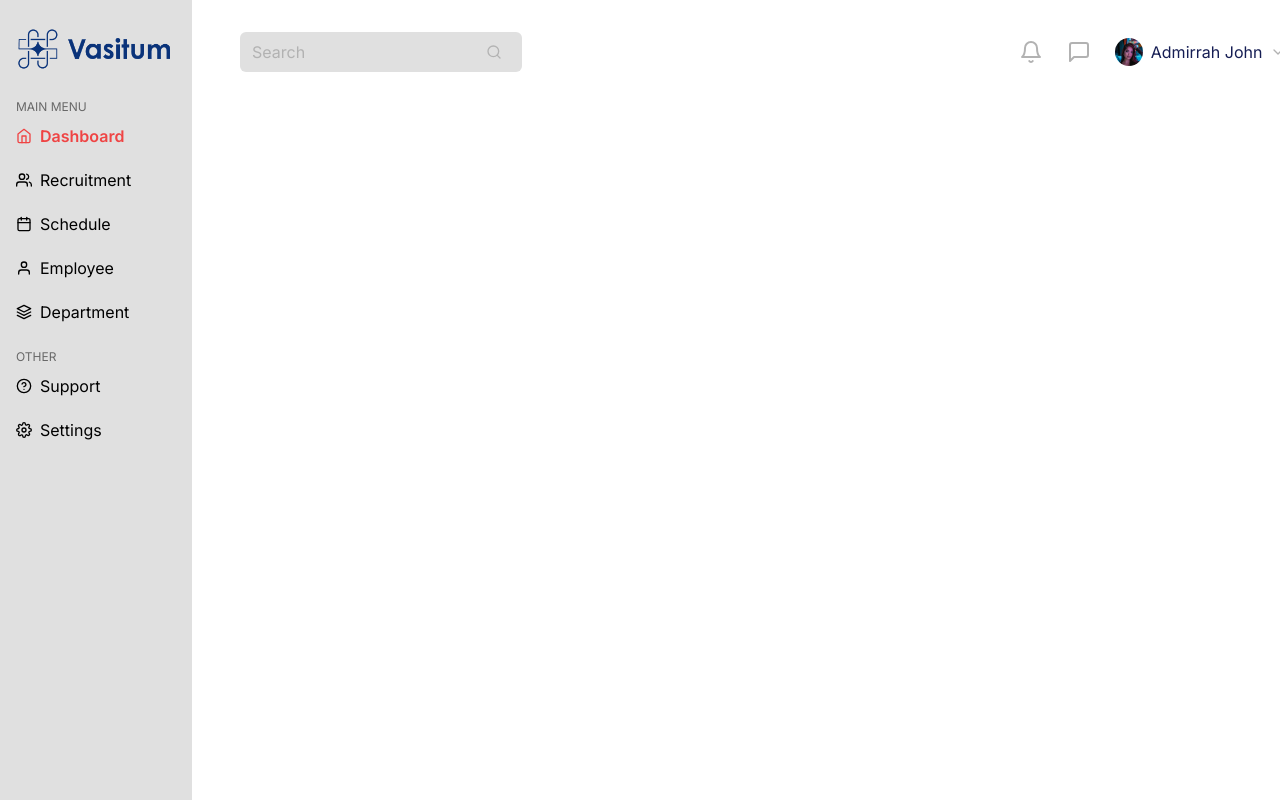
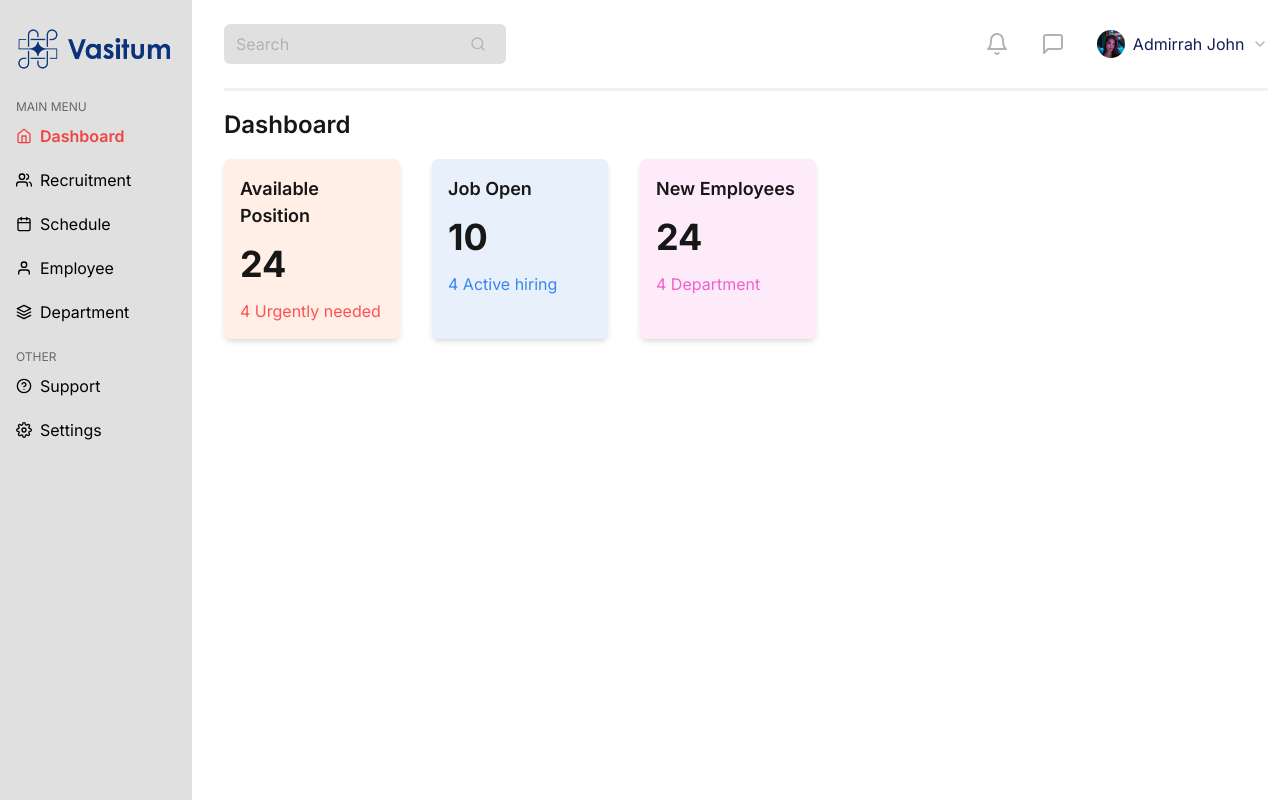
Before and after one commit to Deepanshi1523/Vasitum-task, a Next.js app: page / in a window 1280 px wide. Built offline with nearby package versions, Linux system fonts and the light colour scheme.

Commit message:
nav made

```diff
--- a/app/page.js
+++ b/app/page.js
@@ -2,8 +2,6 @@ import Homepage from "@/components/Homepage";
 
 export default function Home() {
   return (
-    <>
-        <Homepage/>
-    </>
+    <Homepage />
   );
 }
--- a/components/Homepage.js
+++ b/components/Homepage.js
@@ -2,15 +2,45 @@
 import React, { Suspense, useEffect, useState } from "react";
 import Sidenav from "./Sidenav";
 import Topnav from "./Topnav";
+import Stats from "./Stats";
 
 export default function Homepage() {
 
     return (
         <>
             <div className="flex justify-between">
-                <Sidenav className="w-[30%]" />
-                <div className="flex-1">
+                <Sidenav className="" />
+                <div className="flex-col w-[100%] ">
                     <Topnav className="" />
+                    <h1 className="mx-2 lg:mx-8 text-[24px] mt-4 font-semibold">Dashboard</h1>
+                    <div className="flex mx-2 lg:mx-6 mt-4">
+                        <div className="w-[60%]">
+                            <div className="flex">
+                                <Stats
+                                    bgColor="#FFEFE7"
+                                    title="Available Position"
+                                    number="24"
+                                    subtitle="4 Urgently needed"
+                                    subtitleColor="#FF5151"
+                                />
+                                <Stats
+                                    bgColor="#E8F0FB"
+                                    title="Job Open"
+                                    number="10"
+                                    subtitle="4 Active hiring"
+                                    subtitleColor="#3786F1"
+                                />
+                                <Stats
+                                    bgColor="#FDEBF9"
+                                    title="New Employees"
+                                    number="24"
+                                    subtitle="4 Department"
+                                    subtitleColor="#EE61CF"
+                                />
+                            </div>
+                        </div>
+                        <div className="w-[30%]"></div>
+                    </div>
                 </div>
             </div>
         </>
--- /dev/null
+++ b/components/Stats.js
@@ -0,0 +1,19 @@
+"use client";
+import React from "react";
+
+const Stats = ({ bgColor, title, number, subtitle, subtitleColor }) => {
+    return (
+        <div
+            className="rounded-md w-full lg:w-[40%] shadow-md flex flex-col ml-2 mr-6 p-4"
+            style={{ backgroundColor: bgColor }}
+        >
+            <h2 className="text-[18px] font-semibold">{title}</h2>
+            <p className="text-[36px] font-bold my-2">{number}</p>
+            <span className="text-[16px]" style={{ color: subtitleColor }}>
+                {subtitle}
+            </span>
+        </div>
+    );
+};
+
+export default Stats;
--- a/components/Topnav.js
+++ b/components/Topnav.js
@@ -7,8 +7,8 @@ import user from "../public/user.png";
 const Topnav = () => {
 
     return (
-        <div className="fixed top-0 w-[88%] flex justify-between p-2 lg:p-8 z-50">
-            <div className="flex items-center space-x-4">
+        <div className="w-[90%] lg:w-[96%] flex justify-between py-2 lg:py-6 z-50 lg:border-b-[0.2rem] lg:border-[#F1F1F1] mx-2 lg:mx-8">
+            <div className="flex items-center w-[30%]">
                 <FiSearch className="text-[#B3B3B3] mr-2 lg:hidden" size={24}/>
                 <div className="items-center bg-[#E0E0E0] px-3 py-2 rounded-md hidden lg:flex">
                     <input
@@ -20,7 +20,7 @@ const Topnav = () => {
                 </div>
             </div>
 
-            <div className="flex items-center space-x-6">
+            <div className="flex items-center space-x-6 lg:space-x-8">
                 <FiBell className="text-[#B2B2B2] cursor-pointer" size={24} />
                 <FiMessageSquare className="text-[#B2B2B2] cursor-pointer" size={24} />
 
```
